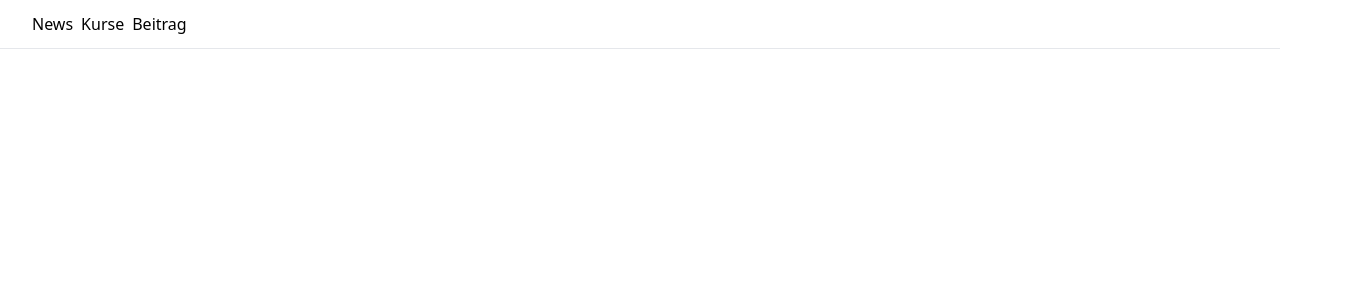
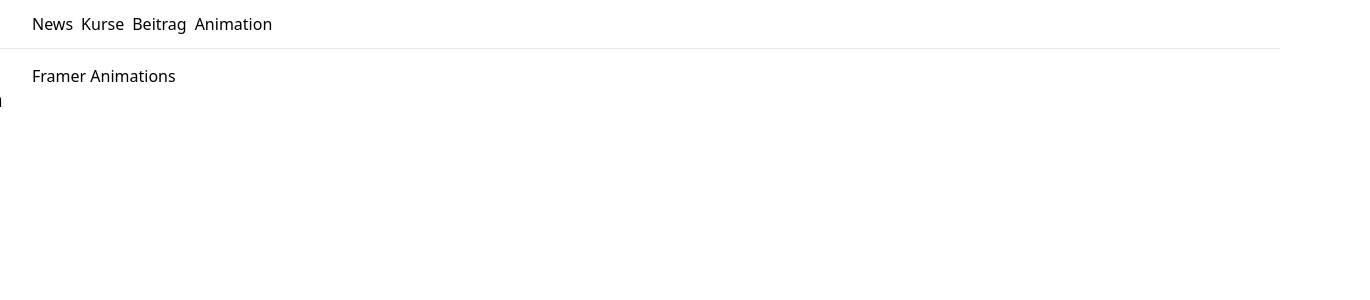
Before and after one commit to frawis/react-g7anmn-apollo, a React (Create React App) app: page /animation in a window 1280 px wide. Shown: the top 300 px of the page, 1370 px wide, since content can reach past the window. Built offline with nearby package versions, Linux system fonts and the light colour scheme.

Commit message:
2 files modified, 1 added

```diff
--- a/src/App.js
+++ b/src/App.js
@@ -3,6 +3,7 @@ import { BrowserRouter as Router, Route, Switch, Link } from "react-router-dom";
 import Main from "./Main";
 import Kurse from "./Kurse";
 import News from "./News";
+import FramerTest from "./FramerTest";
 import KursDetails from "./KursDetails";
 import Post from "./components/Post";
 
@@ -22,6 +23,9 @@ export default function App() {
               <div>
                 <Link to="/post">Beitrag</Link>
               </div>
+              <div>
+                <Link to="/animation">Animation</Link>
+              </div>
             </nav>
           </div>
         </div>
@@ -32,6 +36,9 @@ export default function App() {
             </Route>
             <Route path="/news" exact>
               <News />
+            </Route>
+            <Route path="/animation" exact>
+              <FramerTest />
             </Route>
             <Route path="/kurse" exact>
               <Kurse />
--- /dev/null
+++ b/src/FramerTest.js
@@ -0,0 +1,64 @@
+import React, { useState } from "react";
+import { motion, AnimatePresence } from "framer-motion";
+
+const Accordion = ({ i, expanded, setExpanded }) => {
+  const isOpen = i === expanded;
+  return (
+    <>
+      1
+      <motion.header
+        initial={false}
+        animate={{
+          backgroundColor: isOpen
+            ? "bg-gray-500 text-white"
+            : "bg-yellow-500 text-yellow-50"
+        }}
+        onClick={() => setExpanded(isOpen ? false : data)}
+      />
+      <AnimatePresence initial={false}>
+        {isOpen && (
+          <motion.section
+            key="content"
+            initial="collapsed"
+            animate="open"
+            exit="collapsed"
+            variants={{
+              open: { opacity: 1, height: "auto" },
+              collapsed: { opacity: 0, height: 0 }
+            }}
+            transition={{ duration: 0.8, ease: [0.04, 0.62, 0.23, 0.98] }}
+          >
+            <div>1</div>
+          </motion.section>
+        )}
+      </AnimatePresence>
+    </>
+  );
+};
+
+const FramerTest = () => {
+  const [expanded, setExpanded] = useState(false, 0);
+  const accordionIds = [0, 1, 2, 3];
+  console.log(expanded);
+  return (
+    <>
+      <div className="max-w-screen-xl px-4 md:px-6 lg:px-8">
+        <div>
+          <h2>Framer Animations</h2>
+        </div>
+        <div>
+          <div>
+            <motion.h2 animate={{ scale: 1.2 }}>Akkordion</motion.h2>
+          </div>
+          <div>
+            {accordionIds.map(i => {
+              <Accordion i={i} expanded={expanded} setExpanded={setExpanded} />;
+            })}
+          </div>
+        </div>
+      </div>
+    </>
+  );
+};
+
+export default FramerTest;
```
Also changed, not shown: package.json (+6 -6 lines).
